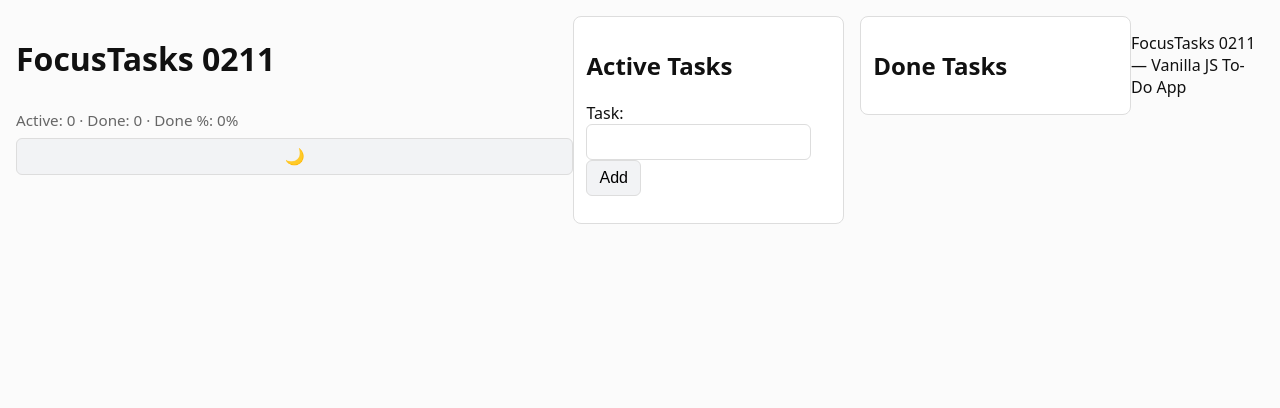
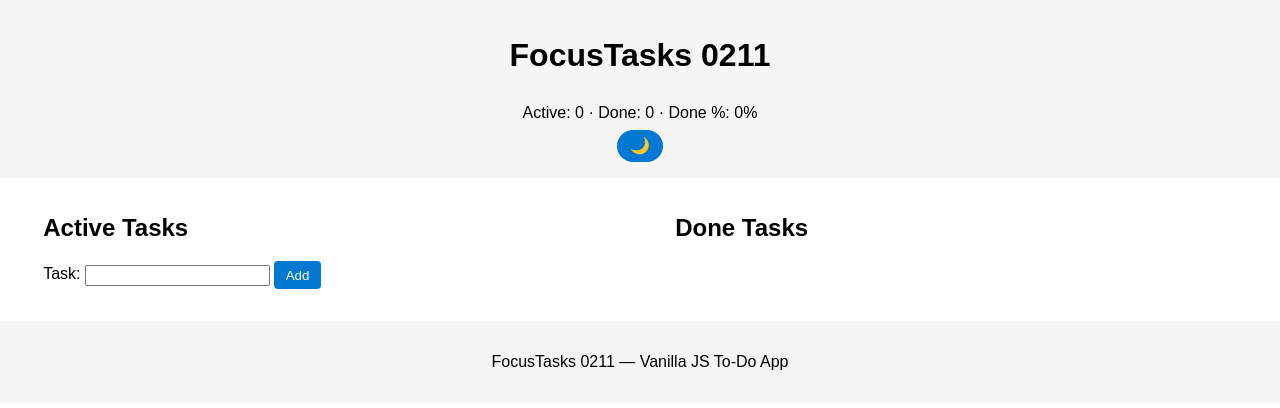
Before and after one commit to Carlson651/FocusTasks-SID4, a plain HTML site: page index.html in a window 1280 px wide. Drawn offline with Linux system fonts and the light colour scheme.

Commit message:
Update styles.css

```diff
--- a/styles.css
+++ b/styles.css
@@ -1,130 +1,98 @@
 :root {
-  --gap: 1rem;
-  --pad: 0.75rem;
-  --max-width: 960px;
-  --focus-outline: 3px solid Highlight;
-  --muted: #666;
-  --border: #ddd;
+  --bg: #ffffff;
+  --text: #000000;
+  --accent: #0078d4;
+  --error: #d00000;
+  --card-bg: #f5f5f5;
 }
 
-* { box-sizing: border-box; }
-html,body { height: 100%; }
-body {
-  margin: 0;
-  padding: 1rem;
-  font-family: system-ui, -apple-system, "Segoe UI", Roboto, "Helvetica Neue", Arial;
-  display: flex;
-  justify-content: center;
-  background: #fbfbfb;
-  color: #111;
+body.dark {
+  --bg: #121212;
+  --text: #f1f1f1;
+  --accent: #66ccff;
+  --error: #ff6b6b;
+  --card-bg: #1e1e1e;
 }
 
-header {
-  width: 100%;
-  max-width: var(--max-width);
-  margin-bottom: var(--gap);
+body {
+  background-color: var(--bg);
+  color: var(--text);
+  font-family: sans-serif;
+  margin: 0;
+  transition: background-color 0.4s, color 0.4s;
+}
+
+header, footer {
+  background-color: var(--card-bg);
+  padding: 1rem;
+  text-align: center;
   display: flex;
   flex-direction: column;
+  align-items: center;
   gap: 0.5rem;
 }
 
-#app-title {
-  margin: 0;
-  font-size: 1.25rem;
+#themeToggle {
+  background: var(--accent);
+  color: #fff;
+  border: none;
+  border-radius: 20px;
+  padding: 0.4rem 0.8rem;
+  cursor: pointer;
+  font-size: 1rem;
+  transition: background-color 0.3s;
 }
 
-#analytics {
-  font-size: 0.95rem;
-  color: var(--muted);
+#themeToggle:focus {
+  outline: 2px solid var(--accent);
 }
 
-/* Main layout: mobile-first (single column) */
 main {
-  width: 100%;
-  max-width: var(--max-width);
-  display: grid;
-  gap: var(--gap);
-  align-items: start;
+  display: flex;
+  flex-direction: column;
+  gap: 1rem;
+  padding: 1rem;
 }
 
-section {
-  border: 1px solid var(--border);
-  border-radius: 8px;
-  padding: var(--pad);
-  background: #fff;
-}
-
-/* Input row */
-.input-row {
-  display: flex;
-  gap: 0.5rem;
-  margin-top: 0.5rem;
-}
-
-input[type="text"] {
-  flex: 1 1 auto;
-  padding: 0.5rem;
-  font-size: 1rem;
-  border: 1px solid var(--border);
-  border-radius: 6px;
-}
-
-/* Buttons */
-button {
-  padding: 0.5rem 0.75rem;
-  border-radius: 6px;
-  border: 1px solid var(--border);
-  background: #f2f3f5;
-  cursor: pointer;
-  font-size: 1rem;
-}
-
-/* Task list items */
-ul {
+.task-list {
   list-style: none;
   padding: 0;
-  margin: 0.5rem 0 0 0;
-  display: block;
 }
 
 li {
   display: flex;
-  align-items: center;
-  gap: 0.5rem;
-  padding: 0.4rem 0;
-  border-bottom: 1px dashed #eee;
+  justify-content: space-between;
+  background-color: var(--card-bg);
+  padding: 0.5rem;
+  margin: 0.3rem 0;
+  border-radius: 8px;
 }
 
-/* Last child remove bottom border */
-li:last-child { border-bottom: none; }
-
-.task-title {
-  flex: 1 1 auto;
-  word-break: break-word;
+button {
+  cursor: pointer;
+  background: var(--accent);
+  color: #fff;
+  border: none;
+  border-radius: 4px;
+  padding: 0.4rem 0.7rem;
 }
 
-/* Delete button smaller */
-.task-delete {
-  padding: 0.25rem 0.5rem;
-  font-size: 0.9rem;
+button:focus, input:focus {
+  outline: 2px solid var(--accent);
 }
 
-/* Error message */
 .error {
-  color: #8b0000;
-  margin-top: 0.5rem;
-  font-size: 0.95rem;
+  color: var(--error);
+  font-size: 0.9em;
 }
 
-/* Focus ring visible for keyboard users */
-:focus {
-  outline: var(--focus-outline);
-  outline-offset: 2px;
-}
 
-/* ONE media query to switch to two-column at >= 481px */
 @media (min-width: 481px) {
   main {
-    grid-template-columns: 1fr 1fr;
+    flex-direction: row;
+    justify-content: space-around;
+  }
+  section {
+    width: 45%;
   }
 }
```
